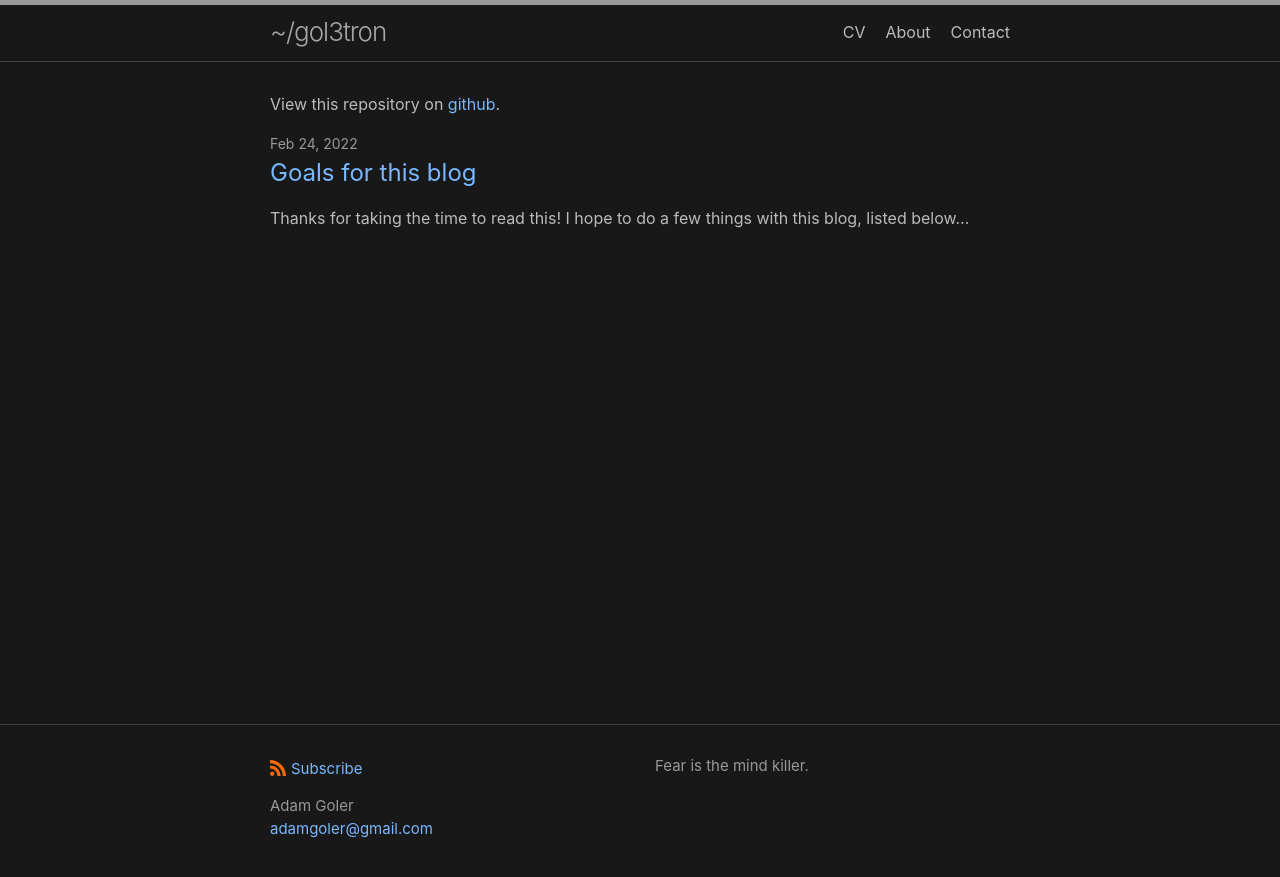
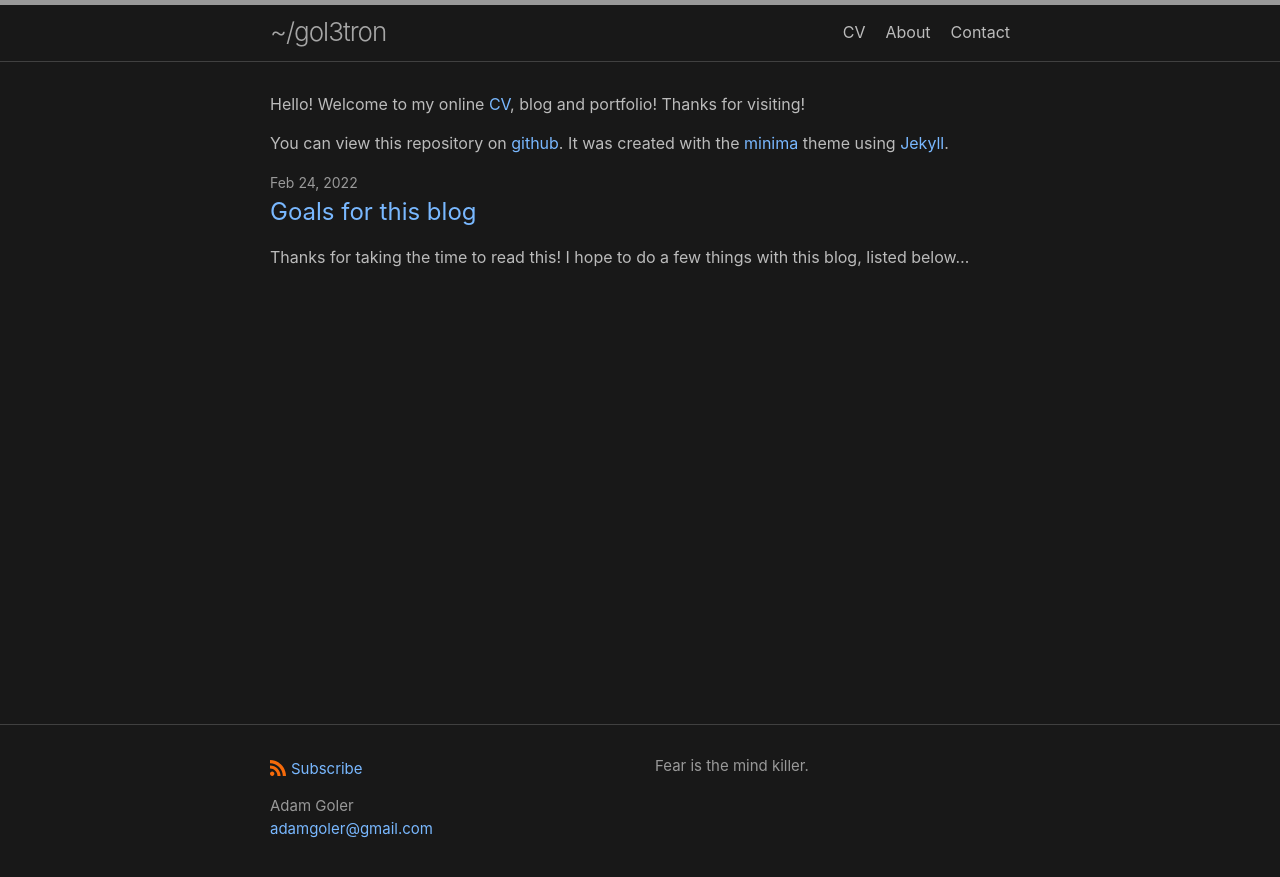
Before and after one commit to gol3tron/gol3tron.github.io, a Jekyll site: the page built from index.md, in a window 1280 px wide. Shown: the top 877 px of the page. Built offline with Jekyll 4.4.1, drawn with Linux system fonts in a browser that asks for light colours.

Commit message:
Update index.md

```diff
--- a/index.md
+++ b/index.md
@@ -7,4 +7,6 @@
 #
 layout: home
 ---
-View this repository on [github](https://github.com/gol3tron/gol3tron.github.io).
+Hello! Welcome to my online [CV](https://gol3tron.github.io/cv), blog and portfolio! Thanks for visiting!
+
+You can view this repository on [github](https://github.com/gol3tron/gol3tron.github.io). It was created with the [minima](https://github.com/jekyll/minima) theme using [Jekyll](https://jekyllrb.com/).
```
